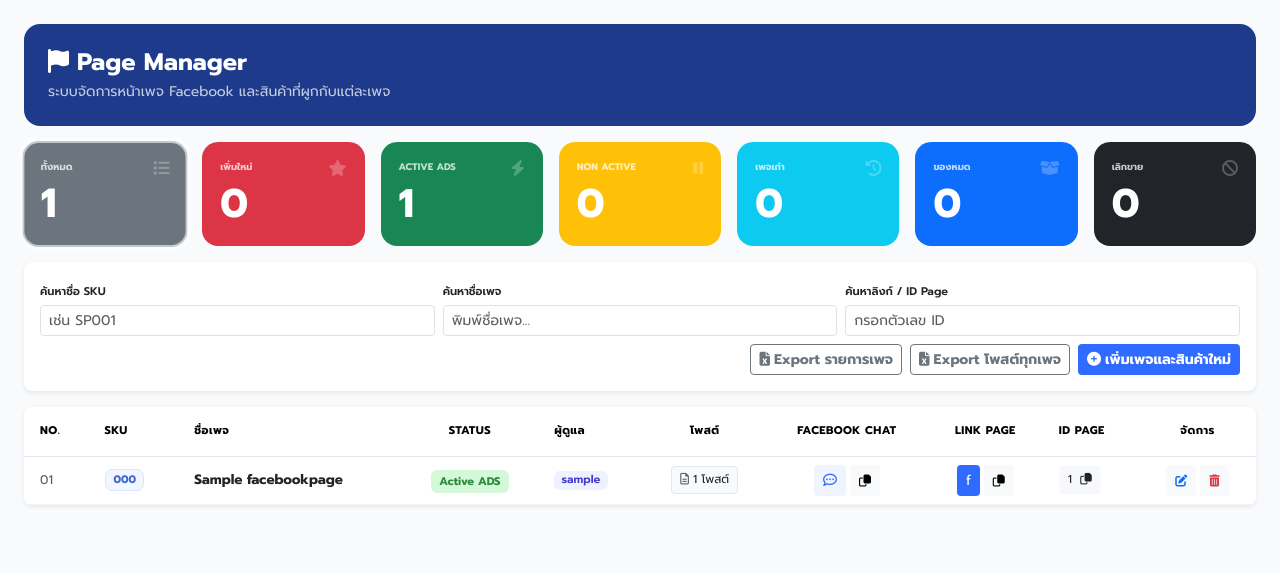
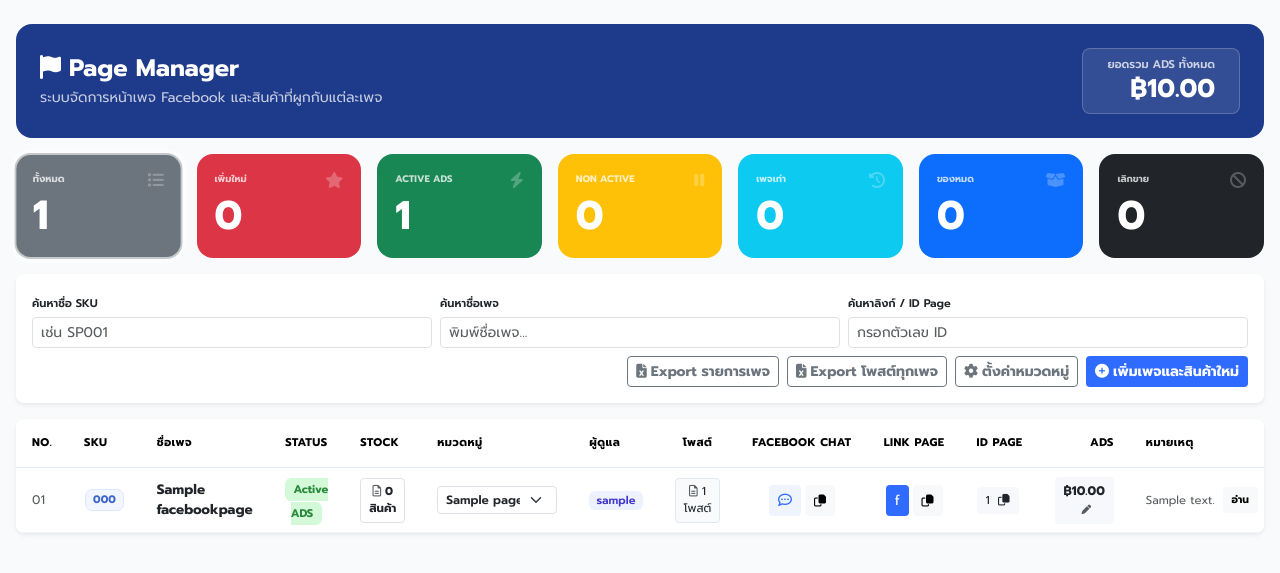
Before and after one commit to Git-Thanapol/mos_content_management, a Django app: page /pagemanager/ in a window 1280 px wide. Shown: the part 111-684 px from the top of the page. Run offline with Django 5.2, Linux system fonts and the light colour scheme; a user stored in the database is signed in; tables that the repository leaves empty hold one stand-in row (values such as "Sample post"); some libraries are stand-ins or nearby versions.

Commit message:
Page Manager: add category, monthly ADS, JST-backed STOCK; fix copy buttons
- PageCategory (supervisor-managed, SET_NULL -> "ไม่ระบุ"), inline category select
- PageAds monthly entries with hero total following visible + filtered pages
- PageStockItem sub-page with live JST quantities (rows survive SKU removal)
- Note column truncate + read modal; free-typed SKUs in page form
- copyText() helper with non-secure-context fallback; HTMX CSRF header on body
- Widen Page Manager layout; export gains category/ADS/note columns

Co-Authored-By: Claude Sonnet 5.5 <noreply@anthropic.com>

```diff
--- a/apps/pagemanager/urls.py
+++ b/apps/pagemanager/urls.py
@@ -14,6 +14,20 @@ urlpatterns = [
     path("htmx/jst-search/", views.jst_search, name="jst_search"),
     path("htmx/media-type-add/", views.media_type_add, name="media_type_add"),
 
+    # Category / ADS / STOCK
+    path("htmx/categories/", views.category_modal, name="category_modal"),
+    path("htmx/categories/add/", views.category_add, name="category_add"),
+    path("htmx/categories/<int:pk>/delete/", views.category_delete, name="category_delete"),
+    path("<int:pk>/category/", views.page_category_set, name="page_category_set"),
+    path("<int:pk>/ads/", views.ads_modal, name="ads_modal"),
+    path("<int:pk>/ads/save/", views.ads_save, name="ads_save"),
+    path("<int:pk>/ads/<int:ads_pk>/delete/", views.ads_delete, name="ads_delete"),
+    path("<int:pk>/stock/", views.stock_list, name="stock_list"),
+    path("<int:pk>/stock/htmx/body/", views.stock_body, name="stock_body"),
+    path("<int:pk>/stock/add/", views.stock_add, name="stock_add"),
+    path("<int:pk>/stock/<int:item_pk>/update/", views.stock_update, name="stock_update"),
+    path("<int:pk>/stock/<int:item_pk>/delete/", views.stock_delete, name="stock_delete"),
+
     # Exports
     path("export/pages/", exports.export_pages, name="export_pages"),
     path("export/posts/", exports.export_all_posts, name="export_all_posts"),
--- a/apps/pagemanager/views.py
+++ b/apps/pagemanager/views.py
@@ -1,6 +1,11 @@
 from django.contrib.auth.decorators import user_passes_test
 from django.db import transaction
-from django.db.models import Count, Q
+import json
+from datetime import date
+from decimal import Decimal, InvalidOperation
+
+from django.db.models import Count, DecimalField, OuterRef, Q, Subquery, Sum
+from django.db.models.functions import Coalesce
 from django.http import HttpResponse
 from django.shortcuts import get_object_or_404, redirect, render
 from django.utils.dateparse import parse_date
@@ -11,7 +16,9 @@ from apps.core.access import system_required
 from apps.producttest.models import Employee
 
 from .forms import FacebookPageForm, PagePostForm
-from .models import FacebookPage, PagePost, PageSKU, PostMediaType
+from .models import (
+    FacebookPage, PageAds, PageCategory, PagePost, PageSKU, PageStockItem, PostMediaType,
+)
 from .scoping import is_supervisor, visible_pages
 
 
@@ -64,16 +71,201 @@ def page_list(request):
     })
 
 
+def _jst_stock_total(codes, jst_data):
+    total = 0
+    for c in codes:
+        stock = jst_data.get(c, {}).get("stock")
+        if isinstance(stock, (int, float, Decimal)):
+            total += stock
+    return total
+
+
 @system_required("pagemanager")
 def page_table_partial(request):
-    qs = visible_pages(request.user).prefetch_related("skus", "owners").annotate(
-        post_count=Count("posts", distinct=True)
+    ads_sum = (
+        PageAds.objects.filter(page=OuterRef("pk")).values("page")
+        .annotate(t=Sum("amount")).values("t")
+    )
+    qs = visible_pages(request.user).select_related("category").prefetch_related(
+        "skus", "owners", "stock_items"
+    ).annotate(
+        post_count=Count("posts", distinct=True),
+        ads_total=Coalesce(Subquery(ads_sum, output_field=DecimalField()), Decimal("0")),
     )
     qs = _apply_page_filters(qs, request)
-    return render(request, "pagemanager/partials/page_rows.html", {
-        "pages": list(qs),
+    pages = list(qs)
+
+    codes = {i.product_code for p in pages for i in p.stock_items.all()}
+    jst_data = enrich(sorted(codes)) if codes else {}
+    for p in pages:
+        p.stock_total = _jst_stock_total({i.product_code for i in p.stock_items.all()}, jst_data)
+
+    resp = render(request, "pagemanager/partials/page_rows.html", {
+        "pages": pages,
+        "categories": PageCategory.objects.all(),
         "is_supervisor": is_supervisor(request.user),
     })
+    # Hero total follows the visible + filtered pages; the JS listener in page_list.html renders it
+    grand_total = sum((p.ads_total for p in pages), Decimal("0"))
+    resp["HX-Trigger"] = json.dumps({"ads-total": f"฿{grand_total:,.2f}"})
+    return resp
+
+
+@system_required("pagemanager")
+@require_POST
+def page_category_set(request, pk):
+    page = get_object_or_404(visible_pages(request.user), pk=pk)
+    cat_id = request.POST.get("category", "")
+    page.category = PageCategory.objects.filter(pk=cat_id).first() if cat_id else None
+    page.save(update_fields=["category", "updated_at"])
+    return HttpResponse('<div class="toast-trigger" data-message="อัปเดตหมวดหมู่เรียบร้อย"></div>')
+
+
+# ── Categories (supervisor only) ─────────────────────────────────────────────
+
+def _category_modal(request, body=False):
+    tpl = "category_body" if body else "category_modal"
+    return render(request, f"pagemanager/partials/{tpl}.html", {
+        "categories": PageCategory.objects.annotate(n=Count("pages")),
+    })
+
+
+@system_required("pagemanager")
+@user_passes_test(is_supervisor)
+def category_modal(request):
+    return _category_modal(request)
+
+
+@system_required("pagemanager")
+@user_passes_test(is_supervisor)
+@require_POST
+def category_add(request):
+    name = request.POST.get("name", "").strip()
+    if name:
+        PageCategory.objects.get_or_create(name=name, defaults={"order": PageCategory.objects.count()})
+    return _category_modal(request, body=True)
+
+
+@system_required("pagemanager")
+@user_passes_test(is_supervisor)
+@require_POST
+def category_delete(request, pk):
+    PageCategory.objects.filter(pk=pk).delete()  # pages fall back to null = "ไม่ระบุ"
+    resp = _category_modal(request, body=True)
+    resp["HX-Trigger"] = "pages-changed"
+    return resp
+
+
+# ── Monthly ADS ──────────────────────────────────────────────────────────────
+
+def _ads_modal(request, page, body=False):
+    ads = list(page.ads.all())
+    tpl = "ads_body" if body else "ads_modal"
+    return render(request, f"pagemanager/partials/{tpl}.html", {
+        "page": page,
+        "ads": ads,
+        "ads_total": sum((a.amount for a in ads), Decimal("0")),
+        "default_month": date.today().strftime("%Y-%m"),
+    })
+
+
+@system_required("pagemanager")
+def ads_modal(request, pk):
+    return _ads_modal(request, get_object_or_404(visible_pages(request.user), pk=pk))
+
+
+@system_required("pagemanager")
+@require_POST
+def ads_save(request, pk):
+    page = get_object_or_404(visible_pages(request.user), pk=pk)
+    try:
+        y, m = request.POST.get("month", "").split("-")
+        month = date(int(y), int(m), 1)
+        amount = Decimal(request.POST.get("amount", "0") or "0")
+        if amount < 0:
+            raise InvalidOperation
+    except (ValueError, InvalidOperation):
+        return HttpResponse("ข้อมูลไม่ถูกต้อง", status=400)
+    PageAds.objects.update_or_create(page=page, month=month, defaults={"amount": amount})
+    resp = _ads_modal(request, page, body=True)
+    resp["HX-Trigger"] = "pages-changed"
+    return resp
+
+
+@system_required("pagemanager")
+@require_POST
+def ads_delete(request, pk, ads_pk):
+    page = get_object_or_404(visible_pages(request.user), pk=pk)
+    PageAds.objects.filter(pk=ads_pk, page=page).delete()
+    resp = _ads_modal(request, page, body=True)
+    resp["HX-Trigger"] = "pages-changed"
+    return resp
+
+
+# ── STOCK sub-page (qty read live from JST) ──────────────────────────────────
+
+def _stock_context(page):
+    items = list(page.stock_items.all())
+    sku_codes = [s.product_code for s in page.skus.all()]
+    codes = sorted({i.product_code for i in items})
+    jst_data = enrich(codes) if codes else {}
+    rows = [
+        {"item": it, "stock": jst_data.get(it.product_code, {}).get("stock", "-")}
+        for it in items
+    ]
+    # dropdown = page SKUs plus codes already used by rows (rows are kept when a SKU is removed)
+    options = list(dict.fromkeys(sku_codes + [i.product_code for i in items]))
+    return {
+        "page": page,
+        "rows": rows,
+        "sku_options": options,
+        "total_qty": _jst_stock_total(codes, jst_data),
+        "unique_skus": len(codes),
+    }
+
+
+@system_required("pagemanager")
+def stock_list(request, pk):
+    page = get_object_or_404(visible_pages(request.user), pk=pk)
+    return render(request, "pagemanager/stock_list.html", _stock_context(page))
+
+
+@system_required("pagemanager")
+def stock_body(request, pk):
+    page = get_object_or_404(visible_pages(request.user), pk=pk)
+    return render(request, "pagemanager/partials/stock_body.html", _stock_context(page))
+
+
+@system_required("pagemanager")
+@require_POST
+def stock_add(request, pk):
+    page = get_object_or_404(visible_pages(request.user), pk=pk)
+    code = request.POST.get("product_code", "").strip()
+    if code:
+        PageStockItem.objects.create(page=page, product_code=code)
+    return render(request, "pagemanager/partials/stock_body.html", _stock_context(page))
+
+
+@system_required("pagemanager")
+@require_POST
+def stock_update(request, pk, item_pk):
+    page = get_object_or_404(visible_pages(request.user), pk=pk)
+    item = get_object_or_404(PageStockItem, pk=item_pk, page=page)
+    code = request.POST.get("product_code", "").strip()
+    if code:
+        item.product_code = code
+    if "note" in request.POST:
+        item.note = request.POST["note"].strip()
+    item.save()
+    return render(request, "pagemanager/partials/stock_body.html", _stock_context(page))
+
+
+@system_required("pagemanager")
+@require_POST
+def stock_delete(request, pk, item_pk):
+    page = get_object_or_404(visible_pages(request.user), pk=pk)
+    PageStockItem.objects.filter(pk=item_pk, page=page).delete()
+    return render(request, "pagemanager/partials/stock_body.html", _stock_context(page))
 
 
 # ── Pages: add / edit / delete (supervisor only) ─────────────────────────────
--- a/templates/base.html
+++ b/templates/base.html
@@ -26,7 +26,7 @@
     </style>
     {% block extra_head %}{% endblock %}
 </head>
-<body>
+<body hx-headers='{"X-CSRFToken": "{{ csrf_token }}"}'>
 
 <!-- ── Top navbar (system-agnostic) ───────────────────────────────────────── -->
 <nav class="navbar navbar-dark bg-dark sticky-top shadow-sm px-3">
@@ -102,6 +102,28 @@ function showToast(msg, type='success') {
     setTimeout(() => { el && el.remove(); }, 3500);
 }
 
+// Clipboard copy that also works on plain-http origins (navigator.clipboard needs a secure context)
+function copyText(text, msg) {
+    msg = msg || 'คัดลอกแล้ว';
+    const done = () => showToast(msg, 'success');
+    const fallback = () => {
+        const ta = document.createElement('textarea');
+        ta.value = text;
+        ta.style.position = 'fixed'; ta.style.opacity = '0';
+        document.body.appendChild(ta);
+        ta.select();
+        let ok = false;
+        try { ok = document.execCommand('copy'); } catch (e) {}
+        ta.remove();
+        ok ? done() : showToast('คัดลอกไม่สำเร็จ', 'error');
+    };
+    if (navigator.clipboard && window.isSecureContext) {
+        navigator.clipboard.writeText(text).then(done, fallback);
+    } else {
+        fallback();
+    }
+}
+
 function closeAllModals() {
     // Hide any open Bootstrap modal instances
     document.querySelectorAll('.modal.show').forEach(modalEl => {
--- a/templates/pagemanager/_base.html
+++ b/templates/pagemanager/_base.html
@@ -1,6 +1,7 @@
 {% extends "base.html" %}
 
 {% block subnav %}
+<style>main.container-fluid { max-width: none !important; padding-left: 1rem !important; padding-right: 1rem !important; }</style>
 <nav class="navbar navbar-expand navbar-dark border-bottom px-3 py-0" style="background:#1e3a8a;min-height:40px">
     <ul class="navbar-nav flex-row gap-1">
         <li class="nav-item">
--- a/templates/pagemanager/page_list.html
+++ b/templates/pagemanager/page_list.html
@@ -10,8 +10,16 @@
 {% block content %}
 <!-- Header -->
 <div class="rounded-4 p-4 mb-3 text-white" style="background:#1e3a8a">
-    <h4 class="fw-bold mb-1"><i class="fa-solid fa-flag me-2"></i>Page Manager</h4>
-    <p class="mb-0 opacity-75 small">ระบบจัดการหน้าเพจ Facebook และสินค้าที่ผูกกับแต่ละเพจ</p>
+    <div class="d-flex justify-content-between align-items-center flex-wrap gap-3">
+        <div>
+            <h4 class="fw-bold mb-1"><i class="fa-solid fa-flag me-2"></i>Page Manager</h4>
+            <p class="mb-0 opacity-75 small">ระบบจัดการหน้าเพจ Facebook และสินค้าที่ผูกกับแต่ละเพจ</p>
+        </div>
+        <div class="rounded-3 px-4 py-2 text-end" style="background:rgba(255,255,255,.1);border:1px solid rgba(255,255,255,.2)">
+            <div class="fw-semibold opacity-75" style="font-size:.7rem">ยอดรวม ADS ทั้งหมด</div>
+            <div class="fw-bold" style="font-size:1.6rem;line-height:1.2" id="ads-grand-total">฿0.00</div>
+        </div>
+    </div>
 </div>
 
 <!-- Stat cards -->
@@ -69,6 +77,10 @@
                     <i class="fa-solid fa-file-excel me-1"></i>Export โพสต์ทุกเพจ
                 </a>
                 {% if is_supervisor %}
+                <button type="button" class="btn btn-sm btn-outline-secondary fw-bold"
+                        hx-get="{% url 'pagemanager:category_modal' %}" hx-target="#modal-container" hx-swap="innerHTML">
+                    <i class="fa-solid fa-gear me-1"></i>ตั้งค่าหมวดหมู่
+                </button>
                 <button type="button" class="btn btn-sm fw-bold text-white" style="background:#2f6bff"
                         hx-get="{% url 'pagemanager:page_add' %}" hx-target="#modal-container" hx-swap="innerHTML">
                     <i class="fa-solid fa-plus-circle me-1"></i>เพิ่มเพจและสินค้าใหม่
@@ -89,26 +101,38 @@
                     <th class="py-3 px-3" style="white-space:nowrap">SKU</th>
                     <th class="py-3 px-3" style="white-space:nowrap">ชื่อเพจ</th>
                     <th class="py-3 px-3 text-center" style="white-space:nowrap">Status</th>
+                    <th class="py-3 px-3" style="white-space:nowrap">STOCK</th>
+                    <th class="py-3 px-3" style="white-space:nowrap">หมวดหมู่</th>
                     <th class="py-3 px-3" style="white-space:nowrap">ผู้ดูแล</th>
                     <th class="py-3 px-3 text-center" style="white-space:nowrap">โพสต์</th>
                     <th class="py-3 px-3 text-center" style="white-space:nowrap">Facebook Chat</th>
                     <th class="py-3 px-3 text-center" style="white-space:nowrap">Link Page</th>
                     <th class="py-3 px-3" style="white-space:nowrap">ID Page</th>
+                    <th class="py-3 px-3 text-end" style="white-space:nowrap">ADS</th>
+                    <th class="py-3 px-3" style="white-space:nowrap">หมายเหตุ</th>
                     <th class="py-3 px-3 text-center" style="white-space:nowrap">จัดการ</th>
                 </tr>
             </thead>
             <tbody id="page-table"
                    hx-get="{% url 'pagemanager:page_table_partial' %}"
                    hx-include="#page-filter-form"
-                   hx-trigger="load, refresh"
+                   hx-trigger="load, refresh, pages-changed from:body"
                    hx-swap="innerHTML">
-                <tr><td colspan="10" class="text-center py-4 text-muted">กำลังโหลด...</td></tr>
+                <tr><td colspan="14" class="text-center py-4 text-muted">กำลังโหลด...</td></tr>
             </tbody>
         </table>
     </div>
 </div>
 
 <div id="modal-container"></div>
+
+<div class="modal fade" id="noteModal" tabindex="-1">
+    <div class="modal-dialog modal-dialog-centered"><div class="modal-content rounded-4 border-0">
+        <div class="modal-header"><h6 class="modal-title fw-bold">หมายเหตุ: <span id="note-page"></span></h6>
+            <button type="button" class="btn-close" data-bs-dismiss="modal"></button></div>
+        <div class="modal-body" id="note-full" style="white-space:pre-wrap"></div>
+    </div></div>
+</div>
 {% endblock %}
 
 {% block extra_js %}
@@ -119,6 +143,14 @@ function setActiveCard(el, status) {
     document.getElementById('hidden-status').value = status;
     htmx.trigger('#page-table', 'refresh');
 }
+document.body.addEventListener('ads-total', function (e) {
+    document.getElementById('ads-grand-total').textContent = e.detail.value;
+});
+function openNote(btn) {
+    document.getElementById('note-full').textContent = btn.dataset.note;
+    document.getElementById('note-page').textContent = btn.dataset.page;
+    bootstrap.Modal.getOrCreateInstance(document.getElementById('noteModal')).show();
+}
 function exportPages() {
     const form = document.getElementById('page-filter-form');
     const params = new URLSearchParams(new FormData(form));
--- a/templates/pagemanager/partials/page_rows.html
+++ b/templates/pagemanager/partials/page_rows.html
@@ -15,6 +15,23 @@
     <td class="px-3 fw-bold text-dark" style="font-size:.85rem">{{ page.page_name }}</td>
     <td class="px-3 text-center">
         <span class="status-badge" style="{{ page.status_bg_style }}">{{ page.status }}</span>
+    </td>
+    <td class="px-3">
+        <a class="btn btn-sm" style="background:#fff;border:1px solid #dee2e6;font-size:.72rem;font-weight:700"
+           href="{% url 'pagemanager:stock_list' page.pk %}">
+            <i class="fa-regular fa-file-lines me-1 text-muted"></i>{{ page.stock_total|default_if_none:"-" }} สินค้า
+        </a>
+    </td>
+    <td class="px-3">
+        <select class="form-select form-select-sm fw-semibold" style="min-width:120px;max-width:150px;font-size:.75rem"
+                name="category"
+                hx-post="{% url 'pagemanager:page_category_set' page.pk %}"
+                hx-trigger="change" hx-target="#modal-container" hx-swap="innerHTML">
+            <option value="">ไม่ระบุ</option>
+            {% for c in categories %}
+            <option value="{{ c.pk }}" {% if page.category_id == c.pk %}selected{% endif %}>{{ c.name }}</option>
+            {% endfor %}
+        </select>
     </td>
     <td class="px-3">
         {% with owners=page.owners.all %}
@@ -41,7 +58,7 @@
                 <i class="fa-regular fa-comment-dots"></i>
             </a>
             <button class="btn btn-sm btn-light" title="คัดลอกลิงก์ Chat"
-                    onclick="navigator.clipboard.writeText('{{ page.chat_url|escapejs }}').then(()=>showToast('คัดลอกแล้ว','success'))">
+                    onclick="copyText('{{ page.chat_url|escapejs }}')">
                 <i class="fa-regular fa-copy" style="font-size:.75rem"></i>
             </button>
         </div>
@@ -50,16 +67,32 @@
         <div class="d-flex gap-1 justify-content-center">
             <a class="btn btn-sm text-white" style="background:#2f6bff" href="{{ page.page_url }}" target="_blank" title="เปิด Facebook Page">f</a>
             <button class="btn btn-sm btn-light" title="คัดลอกลิงก์เพจ"
-                    onclick="navigator.clipboard.writeText('{{ page.page_url|escapejs }}').then(()=>showToast('คัดลอกแล้ว','success'))">
+                    onclick="copyText('{{ page.page_url|escapejs }}')">
                 <i class="fa-regular fa-copy" style="font-size:.75rem"></i>
             </button>
         </div>
     </td>
     <td class="px-3">
         <button class="btn btn-sm" style="background:#f6f8fb;font-size:.72rem"
-                onclick="navigator.clipboard.writeText('{{ page.page_id }}').then(()=>showToast('คัดลอกแล้ว','success'))">
+                onclick="copyText('{{ page.page_id }}')">
             {{ page.page_id }} <i class="fa-regular fa-copy ms-1"></i>
         </button>
+    </td>
+    <td class="px-3 text-end">
+        <button class="btn btn-sm fw-bold" style="background:#f6f8fb;font-size:.78rem"
+                hx-get="{% url 'pagemanager:ads_modal' page.pk %}"
+                hx-target="#modal-container" hx-swap="innerHTML" title="ADS รายเดือน">
+            ฿{{ page.ads_total|floatformat:2 }} <i class="fa-solid fa-pen ms-1 text-muted" style="font-size:.6rem"></i>
+        </button>
+    </td>
+    <td class="px-3">
+        {% if page.note %}
+        <div class="d-flex align-items-center gap-2">
+            <span class="text-muted text-truncate d-inline-block" style="max-width:100px;font-size:.72rem">{{ page.note }}</span>
+            <button type="button" class="btn btn-sm btn-light fw-bold" style="font-size:.65rem"
+                    data-note="{{ page.note }}" data-page="{{ page.page_name }}" onclick="openNote(this)">อ่าน</button>
+        </div>
+        {% else %}<span class="text-muted">-</span>{% endif %}
     </td>
     <td class="px-3 text-center">
         {% if is_supervisor %}
@@ -86,7 +119,7 @@
 </tr>
 {% empty %}
 <tr>
-    <td colspan="10" class="text-center py-5 text-muted">
+    <td colspan="14" class="text-center py-5 text-muted">
         <i class="fa-solid fa-inbox fa-2x mb-2 d-block opacity-30"></i>
         ไม่พบข้อมูลที่ค้นหา
     </td>
--- a/templates/pagemanager/partials/post_rows.html
+++ b/templates/pagemanager/partials/post_rows.html
@@ -28,7 +28,7 @@
         <div class="d-flex align-items-center gap-1">
             <a class="fw-bold font-monospace" style="font-size:.78rem" href="{{ post.post_url }}" target="_blank">{{ post.post_id }}</a>
             <button class="btn btn-sm btn-light" style="padding:.1rem .3rem"
-                    onclick="navigator.clipboard.writeText('{{ post.post_url|escapejs }}').then(()=>showToast('คัดลอกแล้ว','success'))">
+                    onclick="copyText('{{ post.post_url|escapejs }}')">
                 <i class="fa-regular fa-copy" style="font-size:.68rem"></i>
             </button>
         </div>
```
Also changed, not shown: CLAUDE.md (+8 -0 lines), apps/pagemanager/admin.py (+10 -1 lines), apps/pagemanager/exports.py (+14 -3 lines), apps/pagemanager/models.py (+53 -0 lines), apps/pagemanager/tests.py (+68 -0 lines), templates/pagemanager/partials/ads_body.html (added, +34 -0 lines), templates/pagemanager/partials/ads_modal.html (added, +13 -0 lines), templates/pagemanager/partials/category_body.html (added, +19 -0 lines), templates/pagemanager/partials/category_modal.html (added, +13 -0 lines), templates/pagemanager/partials/page_form_modal.html (+14 -2 lines), templates/pagemanager/partials/stock_body.html (added, +54 -0 lines), templates/pagemanager/stock_list.html (added, +15 -0 lines), apps/pagemanager/migrations/0002_category_ads_stock.py (added).
